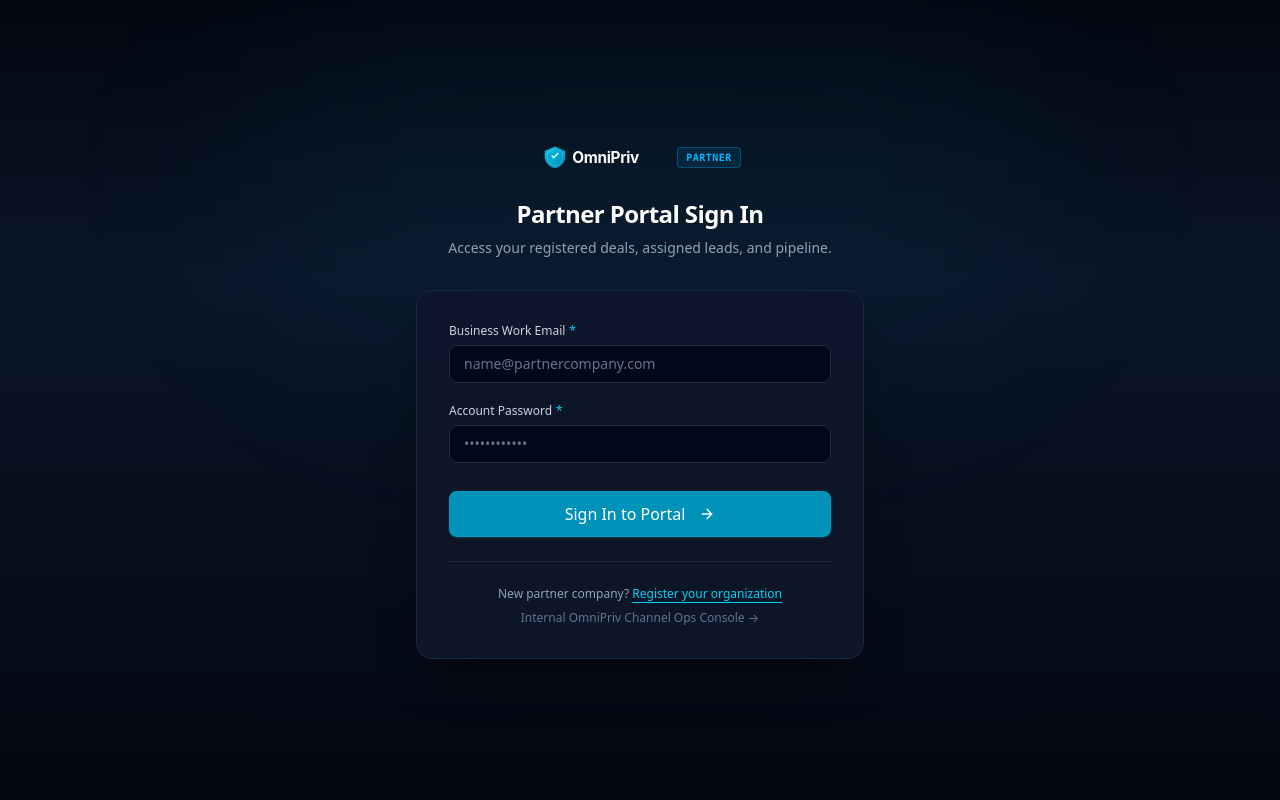
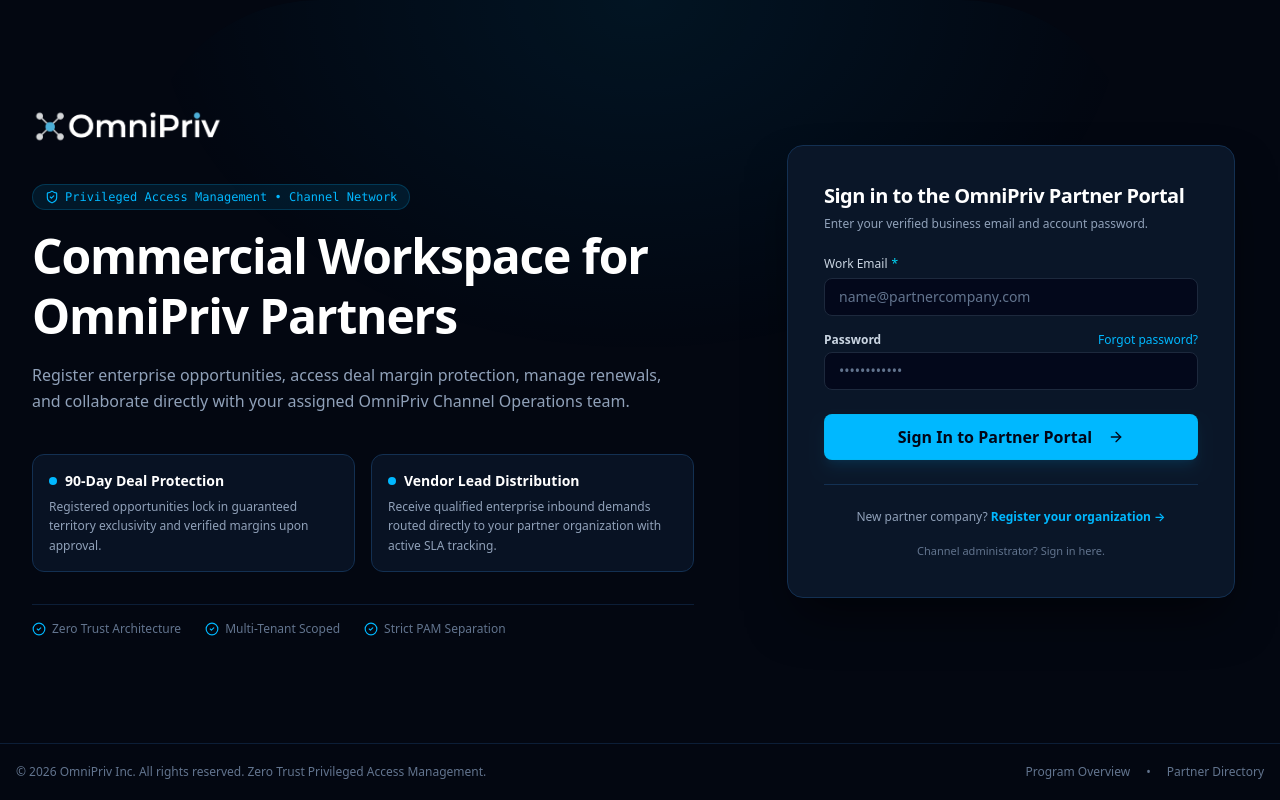
Before and after one commit to IotaScale/OmniPrivPP, a Next.js app: page /sign-in in a window 1280 px wide. Built offline with nearby package versions, Linux system fonts and the light colour scheme.

Commit message:
fix(branding): replace default Next.js black N favicon with official OmniPriv icon, rebuild sign-in page with two-zone enterprise layout, and use official omniprivdark.png logo

```diff
--- a/src/app/channel-admin/login/page.tsx
+++ b/src/app/channel-admin/login/page.tsx
@@ -12,13 +12,13 @@ export default function ChannelAdminLoginPage() {
   const [state, formAction, isPending] = useActionState(signInAdminAction, undefined);
 
   return (
-    <div className="min-h-screen bg-slate-950 text-slate-100 flex flex-col justify-center py-12 px-4 sm:px-6 lg:px-8 relative overflow-hidden bg-omnipriv-page-gradient">
-      {/* Red/amber warning ambient glow for internal console */}
+    <div className="min-h-screen bg-[#030711] text-slate-100 flex flex-col justify-center py-12 px-4 sm:px-6 lg:px-8 relative overflow-hidden">
+      {/* Subtle warning ambient glow for internal console */}
       <div className="absolute top-0 left-1/2 -translate-x-1/2 w-[800px] h-[350px] bg-indigo-500/5 blur-[120px] pointer-events-none rounded-full" />
 
       <div className="sm:mx-auto sm:w-full sm:max-w-md relative z-10">
         <div className="flex justify-center mb-6">
-          <OmniPrivLogo variant="admin" href="/channel-admin/login" priority />
+          <OmniPrivLogo variant="admin" href="/channel-admin/login" size="md" priority />
         </div>
 
         <div className="text-center mb-8">
@@ -30,7 +30,7 @@ export default function ChannelAdminLoginPage() {
           </p>
         </div>
 
-        <div className="bg-slate-900/90 border border-slate-800 rounded-2xl p-8 shadow-2xl shadow-black/40 backdrop-blur-md">
+        <div className="bg-[#0A1628] border border-[#133052] rounded-2xl p-8 shadow-2xl shadow-black/60 backdrop-blur-md">
           {state?.error && (
             <div className="mb-6 p-4 rounded-lg bg-rose-500/10 border border-rose-500/30 text-rose-300 text-sm flex items-center gap-3">
               <span className="h-2 w-2 rounded-full bg-rose-500" />
--- a/src/app/layout.tsx
+++ b/src/app/layout.tsx
@@ -9,13 +9,12 @@ export const metadata: Metadata = {
   description: 'Enterprise B2B Channel Sales, Deal Registration, and Enablement Platform for OmniPriv Privileged Access Management.',
   icons: {
     icon: [
+      { url: '/omnipriv-icon.png', type: 'image/png' },
+      { url: '/icon.svg', type: 'image/svg+xml' },
       { url: '/favicon.ico', sizes: 'any' },
-      { url: '/icon.svg', type: 'image/svg+xml' },
-      { url: '/omnipriv-icon.png', sizes: '64x64', type: 'image/png' },
     ],
-    apple: [
-      { url: '/apple-touch-icon.png', sizes: '180x180', type: 'image/png' },
-    ],
+    shortcut: '/omnipriv-icon.png',
+    apple: '/apple-touch-icon.png',
   },
 };
 
--- a/src/app/sign-in/page.tsx
+++ b/src/app/sign-in/page.tsx
@@ -6,41 +6,103 @@ import { signInAction } from '@/lib/actions/auth';
 import { Button } from '@/components/ui/button';
 import { Input } from '@/components/ui/input';
 import { OmniPrivLogo } from '@/components/ui/omnipriv-logo';
-import { ArrowRight } from 'lucide-react';
+import { ArrowRight, CheckCircle2, ShieldCheck } from 'lucide-react';
 
 export default function SignInPage() {
   const [state, formAction, isPending] = useActionState(signInAction, undefined);
 
   return (
-    <div className="min-h-screen bg-slate-950 text-slate-100 flex flex-col justify-center py-12 px-4 sm:px-6 lg:px-8 relative overflow-hidden bg-omnipriv-page-gradient">
-      {/* Background ambient lighting */}
-      <div className="absolute top-0 left-1/2 -translate-x-1/2 w-[800px] h-[350px] bg-cyan-500/5 blur-[100px] pointer-events-none rounded-full" />
+    <div className="min-h-screen bg-[#030711] text-slate-100 flex flex-col justify-between selection:bg-[#00B8FF]/30">
+      {/* Top ambient highlight */}
+      <div
+        className="fixed top-0 left-1/2 -translate-x-1/2 w-[1000px] h-[360px] pointer-events-none rounded-full"
+        style={{
+          background: 'radial-gradient(ellipse at top, rgba(0, 184, 255, 0.08) 0%, transparent 70%)',
+        }}
+      />
 
-      <div className="sm:mx-auto sm:w-full sm:max-w-md relative z-10">
-        <div className="flex justify-center mb-6">
-          <OmniPrivLogo variant="partner" href="/" priority />
+      {/* Main split-view container */}
+      <main className="flex-1 max-w-7xl w-full mx-auto px-4 sm:px-6 lg:px-8 py-8 sm:py-12 flex items-center justify-center relative z-10">
+        <div className="w-full grid grid-cols-1 lg:grid-cols-12 gap-8 lg:gap-14 items-center">
+          {/* Left Zone: Branded Enterprise Overview */}
+          <div className="lg:col-span-7 space-y-8 pr-0 lg:pr-6">
+            <div>
+              <OmniPrivLogo variant="full" showBadge={false} size="lg" href="/" priority />
+              <div className="mt-6 sm:mt-8 space-y-3 sm:space-y-4">
+                <span className="inline-flex items-center gap-1.5 px-3 py-1 rounded-full text-xs font-mono font-medium text-[#00B8FF] bg-[#00B8FF]/10 border border-[#00B8FF]/20">
+                  <ShieldCheck className="w-3.5 h-3.5" />
+                  Privileged Access Management • Channel Network
+                </span>
+                <h1 className="text-2xl sm:text-4xl lg:text-5xl font-extrabold text-white tracking-tight leading-tight">
+                  Commercial Workspace for OmniPriv Partners
+                </h1>
+                <p className="text-sm sm:text-base text-slate-400 max-w-2xl leading-relaxed">
+                  Register enterprise opportunities, access deal margin protection, manage renewals, and collaborate directly with your assigned OmniPriv Channel Operations team.
+                </p>
+              </div>
             </div>
 
-        <div className="text-center mb-8">
-          <h1 className="text-2xl font-bold text-white tracking-tight">
-            Partner Portal Sign In
-          </h1>
-          <p className="mt-2 text-sm text-slate-400">
-            Access your registered deals, assigned leads, and pipeline.
+            {/* Core Channel Highlights - Visible on tablet and desktop */}
+            <div className="hidden md:grid grid-cols-1 sm:grid-cols-2 gap-4 pt-2">
+              <div className="p-4 rounded-xl bg-[#0A1628]/80 border border-[#133052] space-y-1.5">
+                <div className="flex items-center gap-2 text-white font-semibold text-sm">
+                  <span className="w-2 h-2 rounded-full bg-[#00B8FF]" />
+                  90-Day Deal Protection
+                </div>
+                <p className="text-xs text-slate-400 leading-relaxed">
+                  Registered opportunities lock in guaranteed territory exclusivity and verified margins upon approval.
                 </p>
               </div>
 
-        <div className="bg-slate-900/90 border border-slate-800 rounded-2xl p-8 shadow-2xl shadow-black/40 backdrop-blur-md">
+              <div className="p-4 rounded-xl bg-[#0A1628]/80 border border-[#133052] space-y-1.5">
+                <div className="flex items-center gap-2 text-white font-semibold text-sm">
+                  <span className="w-2 h-2 rounded-full bg-[#00B8FF]" />
+                  Vendor Lead Distribution
+                </div>
+                <p className="text-xs text-slate-400 leading-relaxed">
+                  Receive qualified enterprise inbound demands routed directly to your partner organization with active SLA tracking.
+                </p>
+              </div>
+            </div>
+
+            <div className="hidden lg:flex items-center gap-6 pt-4 text-xs text-slate-500 border-t border-[#133052]/60">
+              <span className="flex items-center gap-1.5">
+                <CheckCircle2 className="w-3.5 h-3.5 text-[#00B8FF]" />
+                Zero Trust Architecture
+              </span>
+              <span className="flex items-center gap-1.5">
+                <CheckCircle2 className="w-3.5 h-3.5 text-[#00B8FF]" />
+                Multi-Tenant Scoped
+              </span>
+              <span className="flex items-center gap-1.5">
+                <CheckCircle2 className="w-3.5 h-3.5 text-[#00B8FF]" />
+                Strict PAM Separation
+              </span>
+            </div>
+          </div>
+
+          {/* Right Zone: Authentication Form Card */}
+          <div className="lg:col-span-5 w-full max-w-md mx-auto">
+            <div className="rounded-2xl bg-[#0A1628] border border-[#133052] p-7 sm:p-9 shadow-2xl shadow-black/60 relative overflow-hidden">
+              <div className="mb-6 space-y-1.5">
+                <h2 className="text-xl font-bold text-white tracking-tight">
+                  Sign in to the OmniPriv Partner Portal
+                </h2>
+                <p className="text-xs text-slate-400">
+                  Enter your verified business email and account password.
+                </p>
+              </div>
+
               {state?.error && (
-            <div className="mb-6 p-4 rounded-lg bg-rose-500/10 border border-rose-500/30 text-rose-300 text-sm flex items-center gap-3">
-              <span className="h-2 w-2 rounded-full bg-rose-500" />
+                <div className="mb-5 p-3.5 rounded-xl bg-rose-500/10 border border-rose-500/30 text-rose-300 text-xs flex items-center gap-2.5">
+                  <span className="h-2 w-2 rounded-full bg-rose-500 shrink-0" />
                   <span>{state.error}</span>
                 </div>
               )}
 
-          <form action={formAction} className="space-y-5">
+              <form action={formAction} className="space-y-4">
                 <Input
-              label="Business Work Email"
+                  label="Work Email"
                   name="email"
                   type="email"
                   placeholder="name@partnercompany.com"
@@ -48,36 +110,74 @@ export default function SignInPage() {
                   error={state?.fieldErrors?.email?.[0]}
                 />
 
+                <div className="space-y-1">
+                  <div className="flex items-center justify-between">
+                    <label className="text-xs font-semibold text-slate-300">Password</label>
+                    <Link
+                      href="/forgot-password"
+                      className="text-xs text-[#00B8FF] hover:text-[#00D4FF] transition-colors"
+                    >
+                      Forgot password?
+                    </Link>
+                  </div>
                   <Input
-              label="Account Password"
                     name="password"
                     type="password"
                     placeholder="••••••••••••"
                     required
                     error={state?.fieldErrors?.password?.[0]}
                   />
+                </div>
 
-            <Button type="submit" size="lg" className="w-full mt-2" isLoading={isPending}>
-              <span>Sign In to Portal</span>
-              <ArrowRight className="h-4 w-4 ml-1" />
+                <Button
+                  type="submit"
+                  size="lg"
+                  className="w-full mt-2 font-semibold bg-[#00B8FF] hover:bg-[#0099CC] text-slate-950 transition-colors shadow-lg shadow-[#00B8FF]/10"
+                  isLoading={isPending}
+                >
+                  <span>Sign In to Partner Portal</span>
+                  <ArrowRight className="h-4 w-4 ml-1.5" />
                 </Button>
               </form>
 
-          <div className="mt-6 pt-6 border-t border-slate-800 text-center text-xs text-slate-400 space-y-2">
-            <div>
+              {/* Secondary Navigation */}
+              <div className="mt-6 pt-6 border-t border-[#133052] space-y-3 text-center">
+                <div className="text-xs text-slate-400">
                   New partner company?{' '}
-              <Link href="/sign-up" className="text-cyan-400 hover:text-cyan-300 font-medium underline underline-offset-4">
-                Register your organization
+                  <Link
+                    href="/sign-up"
+                    className="text-[#00B8FF] hover:text-[#00D4FF] font-semibold transition-colors"
+                  >
+                    Register your organization &rarr;
                   </Link>
                 </div>
                 <div>
-              <Link href="/channel-admin/login" className="text-slate-500 hover:text-slate-400 font-normal">
-                Internal OmniPriv Channel Ops Console &rarr;
+                  <Link
+                    href="/channel-admin/login"
+                    className="text-[11px] text-slate-500 hover:text-slate-400 transition-colors"
+                  >
+                    Channel administrator? Sign in here.
                   </Link>
                 </div>
               </div>
             </div>
           </div>
         </div>
+      </main>
+
+      {/* Footer */}
+      <footer className="border-t border-[#133052]/60 py-5 text-center text-xs text-slate-500 max-w-7xl mx-auto px-4 w-full flex flex-col sm:flex-row items-center justify-between gap-3 relative z-10">
+        <div>&copy; {new Date().getFullYear()} OmniPriv Inc. All rights reserved. Zero Trust Privileged Access Management.</div>
+        <div className="flex items-center gap-4 text-slate-500">
+          <Link href="/become-a-partner" className="hover:text-slate-400 transition-colors">
+            Program Overview
+          </Link>
+          <span>•</span>
+          <Link href="/find-a-partner" className="hover:text-slate-400 transition-colors">
+            Partner Directory
+          </Link>
+        </div>
+      </footer>
+    </div>
   );
 }
--- a/src/components/ui/omnipriv-logo.tsx
+++ b/src/components/ui/omnipriv-logo.tsx
@@ -8,6 +8,8 @@ interface OmniPrivLogoProps {
   className?: string;
   iconOnly?: boolean;
   priority?: boolean;
+  showBadge?: boolean;
+  size?: 'sm' | 'md' | 'lg';
 }
 
 export function OmniPrivLogo({
@@ -16,14 +18,18 @@ export function OmniPrivLogo({
   className = '',
   iconOnly = false,
   priority = true,
+  showBadge = true,
+  size = 'md',
 }: OmniPrivLogoProps) {
+  const heightClass = size === 'sm' ? 'h-7' : size === 'lg' ? 'h-10' : 'h-8';
+
   const content = (
     <div className={`flex items-center gap-2.5 select-none ${className}`}>
       {iconOnly ? (
         <div className="relative h-8 w-8 flex-shrink-0">
           <Image
             src="/icon.svg"
-            alt="OmniPriv Logo"
+            alt="OmniPriv"
             width={32}
             height={32}
             className="h-8 w-8 object-contain"
@@ -31,25 +37,25 @@ export function OmniPrivLogo({
           />
         </div>
       ) : (
-        <div className="flex items-center gap-2">
-          <div className="relative h-8 w-[130px] flex-shrink-0">
+        <div className="flex items-center gap-2.5">
+          <div className={`relative ${heightClass} w-auto flex-shrink-0 flex items-center`}>
             <Image
-              src="/omnipriv-logo.svg"
+              src="/omniprivdark.png"
               alt="OmniPriv"
-              width={130}
-              height={32}
-              className="h-8 w-auto object-contain"
+              width={160}
+              height={40}
+              className={`${heightClass} w-auto object-contain`}
               priority={priority}
             />
           </div>
 
-          {variant === 'partner' && (
+          {showBadge && variant === 'partner' && (
             <span className="text-[10px] font-mono font-semibold uppercase tracking-wider px-2 py-0.5 rounded bg-[#00B8FF]/10 text-[#00B8FF] border border-[#00B8FF]/30 whitespace-nowrap">
               Partner
             </span>
           )}
 
-          {variant === 'admin' && (
+          {showBadge && variant === 'admin' && (
             <span className="text-[10px] font-mono font-semibold uppercase tracking-wider px-2 py-0.5 rounded bg-amber-500/10 text-amber-400 border border-amber-500/30 whitespace-nowrap">
               Channel Admin
             </span>
```
Also changed, not shown: 1 other file (tests, documents, lock files or other folders). Lines whose indentation alone changed are shown as unchanged.
